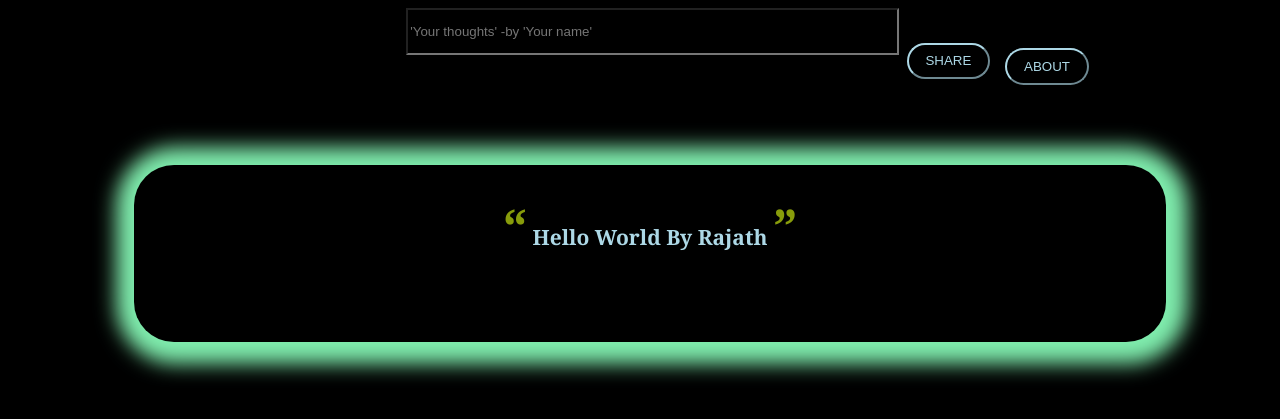
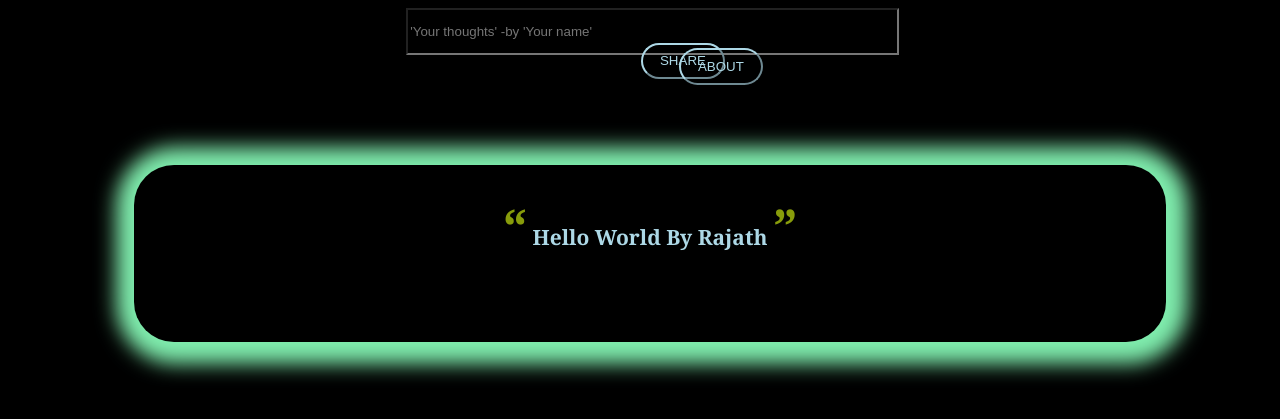
Before and after one commit to Rajathkunder/shareyourthoughts, a PHP site: page / in a window 1280 px wide. Shown: the top 419 px of the page. Run offline with PHP 8.4, Linux system fonts and the light colour scheme.

Commit message:
Update index.php

```diff
--- a/index.php
+++ b/index.php
@@ -49,7 +49,7 @@
     .btn{
       border-radius: 30px;
       height: 23%;
-       margin-left:97%;
+       margin-left:27%;
        margin-top: -8%;
        color: lightblue;
        background: transparent;
@@ -61,7 +61,7 @@
     .b2{
       border-radius: 30px;
       height: 23%;
-       margin-left:123%;
+       margin-left:37%;
        margin-top: -8%;
        color: lightblue;
        background: transparent;
```
